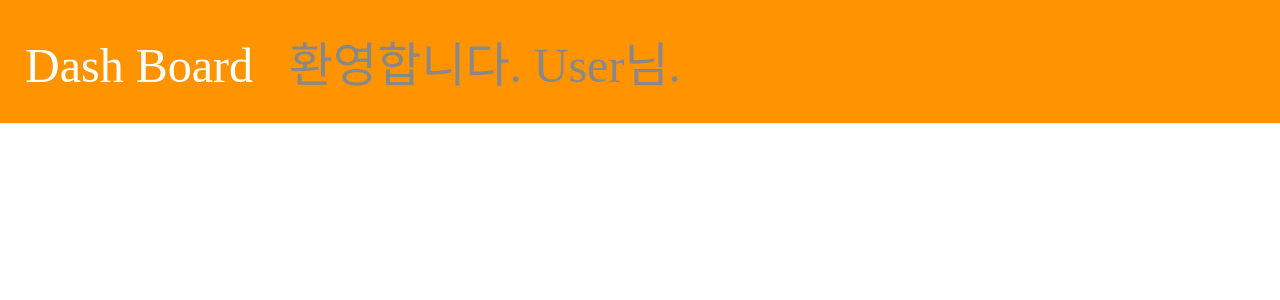
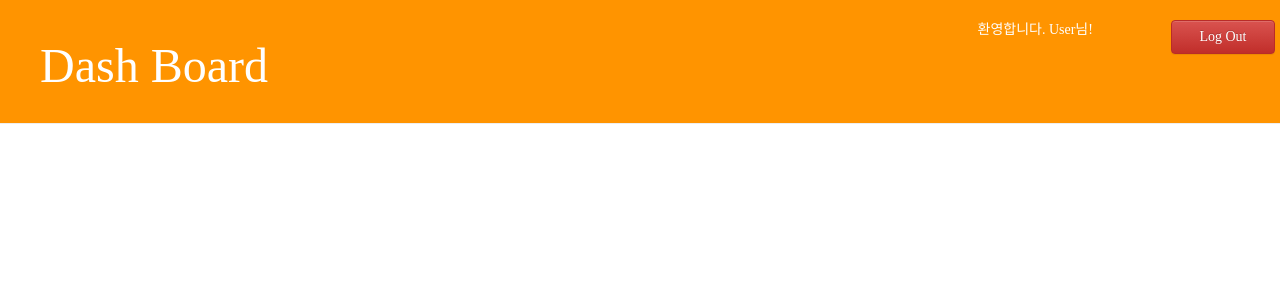
Before and after one commit to VelyC/DashBoard, a Django app: page /main in a window 1280 px wide. Shown: the top 300 px of the page. Run offline with Django 3.2, Linux system fonts and the light colour scheme; the visitor is signed in with stand-in values (Sample User, id 1); some libraries are stand-ins or nearby versions; some web fonts are replaced.

Commit message:
로그아웃 최종본 / 6th / TODO: Main

```diff
--- a/dash_board/static/css/dash_board.css
+++ b/dash_board/static/css/dash_board.css
@@ -1,5 +1,10 @@
 h1, a {
    font-family: 'Jeju Hallasan';
+}
+
+.header-font {
+   font-family: 'Jeju Hallasan';
+   color: #ffffff;
 }
 
 .page-header {
--- a/dash_board/templates/dash_board/layout.html
+++ b/dash_board/templates/dash_board/layout.html
@@ -12,18 +12,12 @@
       <title>Dash Board</title>
    </head>
    <body>
-      <div class="page-header">
-         <h1 class="row"><a href=
-                                 {% if user.is_authenticated %}
-                                 "/main"
-                                 {% else %}
-                                 "/"
-                                 {% endif %}
-                                        >Dash Board
+      <div class="page-header row">
+         <h1 class="col-md-9"><a href={% if user.is_authenticated %}"/main"{% else %}"/"{% endif %}>Dash Board</a></h1>
          {% if user.is_authenticated %}
-            &nbsp;&nbsp;<a style="color: #888888;">환영합니다. {{ user.last_name }}님.</a>
+         <div class="col-md-2 header-font">환영합니다. {{ user.last_name }}님!</div>
+         <a href="/" class="btn btn-danger col-md-1">Log Out</a>
          {% endif %}
-         </a></h1>
       </div>
       <div class="container">
          <div class="row">
```
